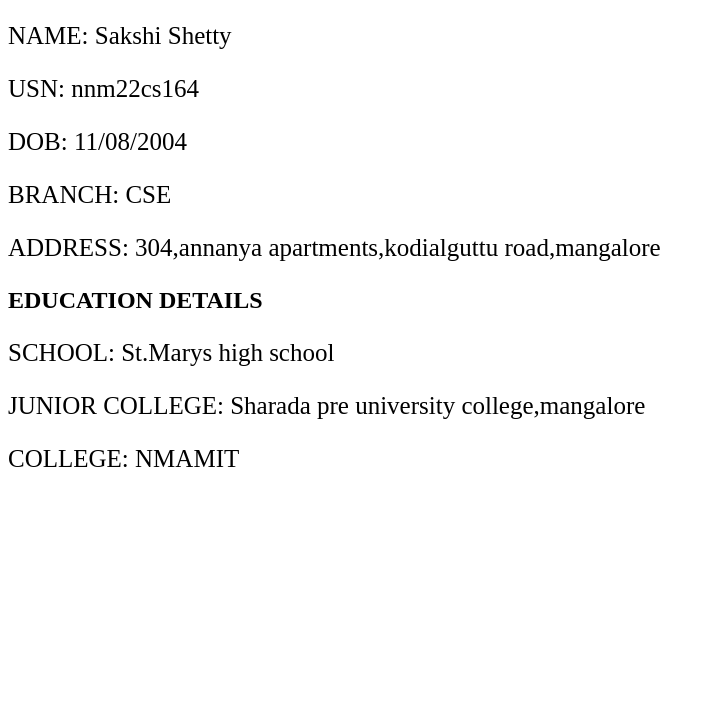
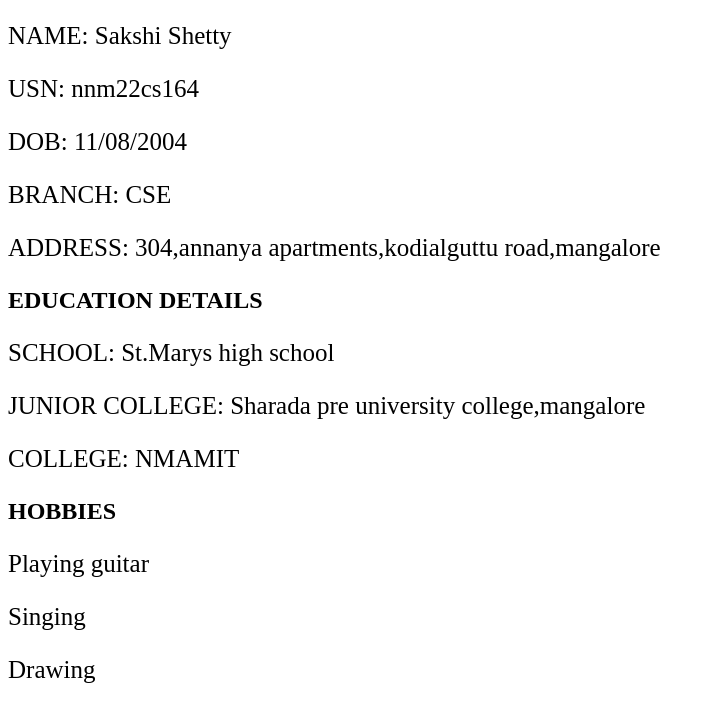
Before and after one commit to Sakshis164/sakshi.github.io, a plain HTML site: page index.html in a window 1280 px wide. Shown: the part 74-796 px from the top of the page, without its empty margins (0-715 px from the left). Drawn offline with Linux system fonts and the light colour scheme.

Commit message:
Update index.html

```diff
--- a/index.html
+++ b/index.html
@@ -24,7 +24,9 @@
         <p class="p1">SCHOOL:           St.Marys high school</p>
         <p class="p1">JUNIOR COLLEGE:   Sharada pre university college,mangalore </p>
         <p class="p1">COLLEGE:          NMAMIT</p>
-
-
+<h2>HOBBIES</h2>
+       <p class="p1">Playing guitar </p>
+        <p class="p1">Singing</p>
+<p class="p1">Drawing</p>
     </body>
 </html>
```
